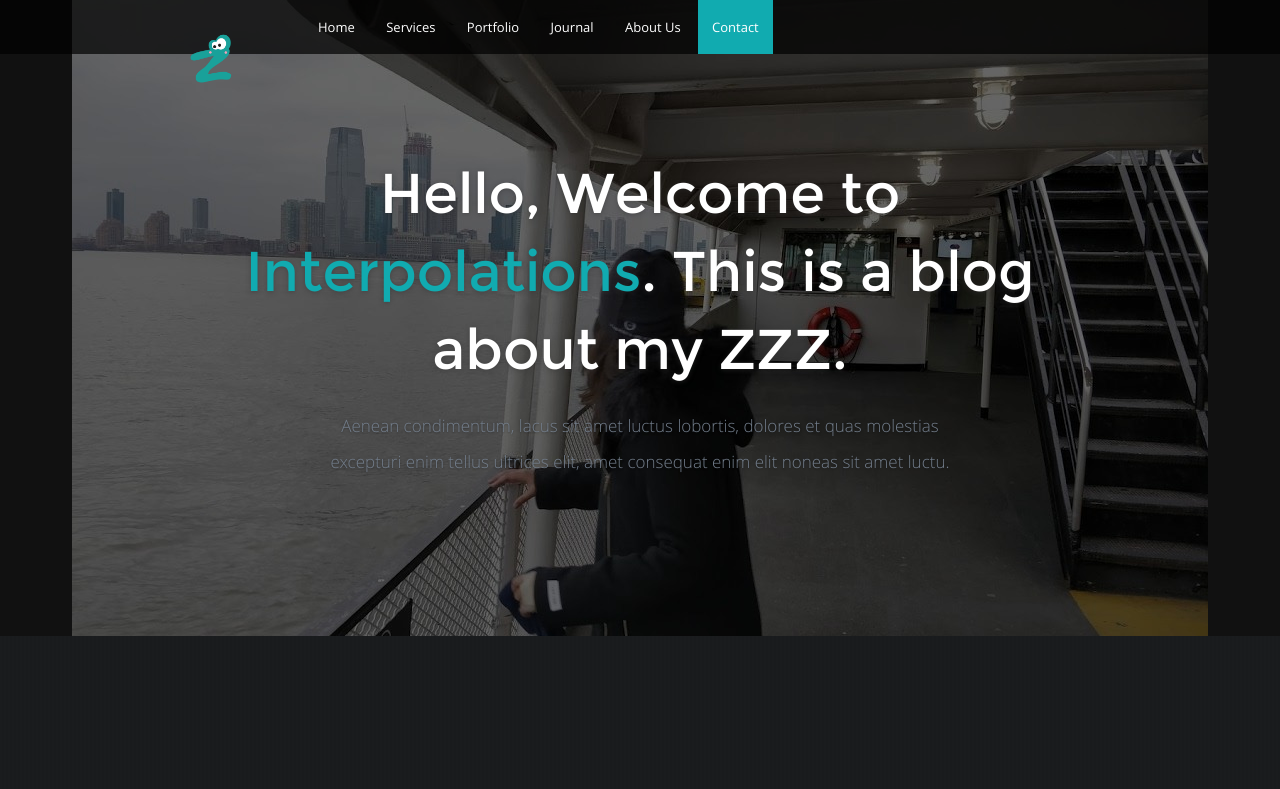
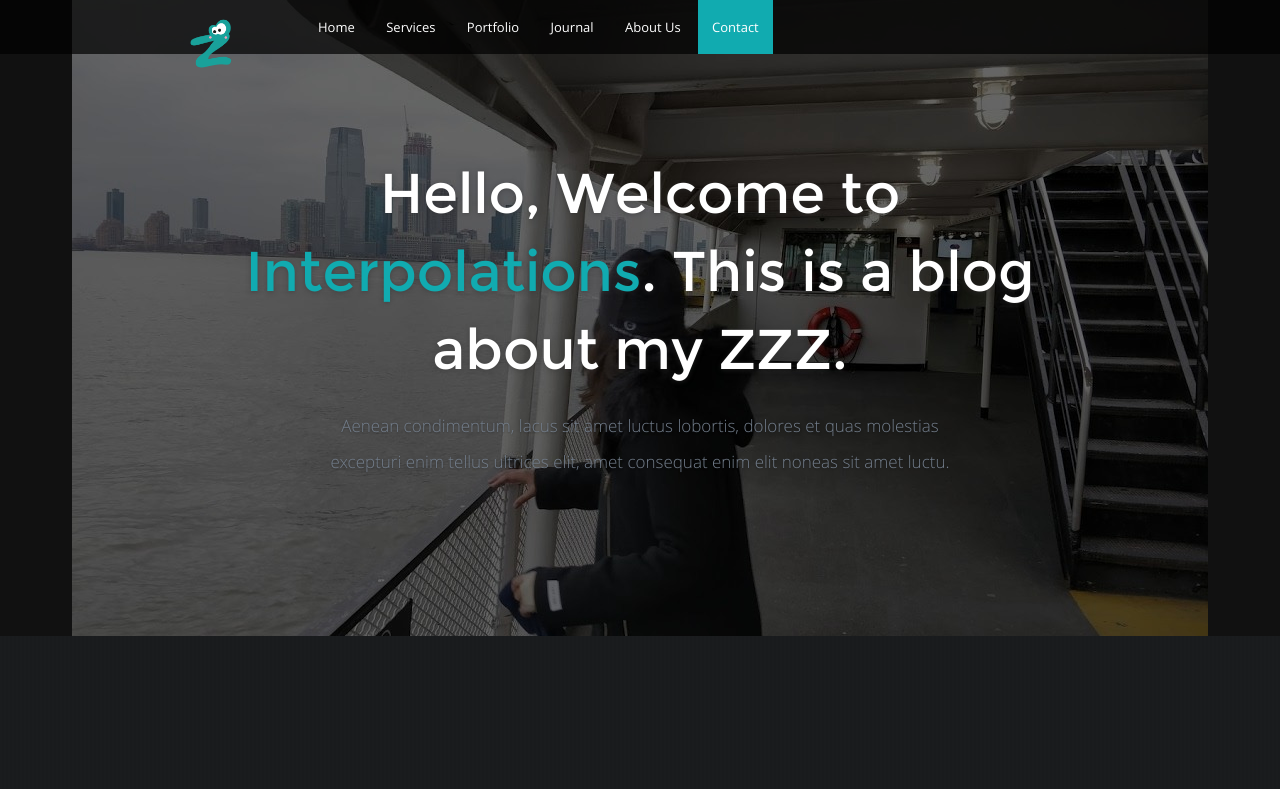
Before and after one commit to zareencheema/letszee, a plain HTML site: page index.html in a window 1280 px wide. Shown: the top 789 px of the page. Drawn offline with nearby package versions, Linux system fonts and the light colour scheme; some packages are replaced by stand-ins of ours.

Commit message:
Update layout.css

```diff
--- a/css/layout.css
+++ b/css/layout.css
@@ -114,7 +114,7 @@ header .logo a {
 
    position: absolute;
    left: 12px;
-   top: 16px;
+   top: 1px;
 }
 
 /* primary navigation
```
